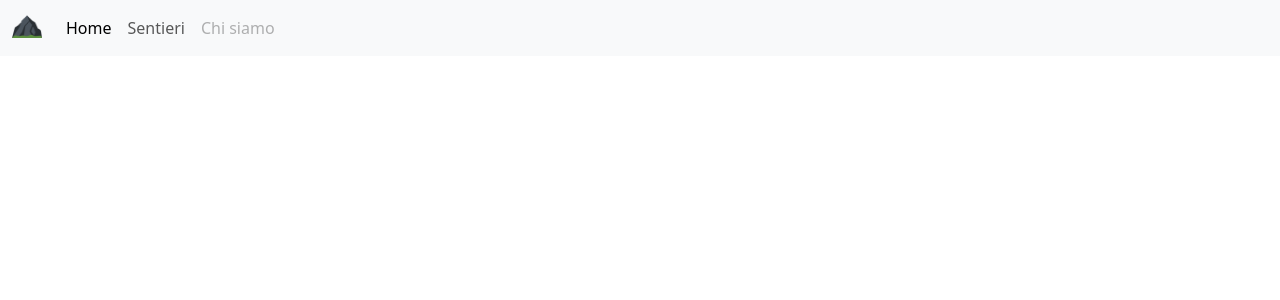
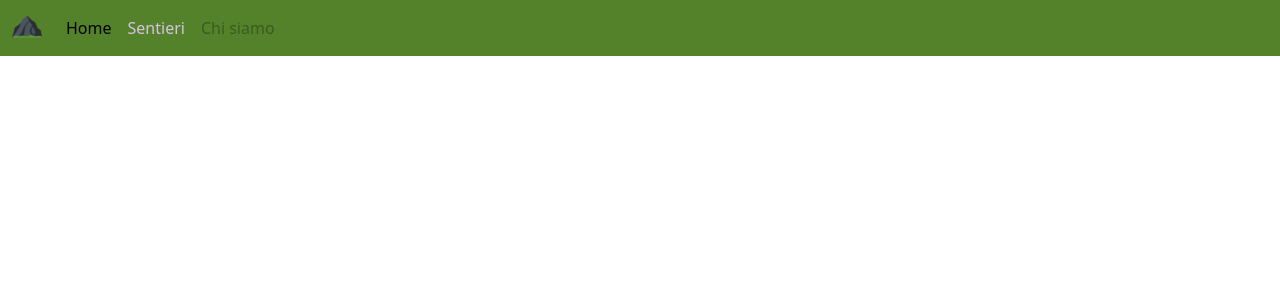
Before and after one commit to marzia-blasi/travel-journal-app, a React (Vite) app: page / in a window 1280 px wide. Shown: the top 300 px of the page. Built offline with nearby package versions, Linux system fonts and the light colour scheme.

Commit message:
add Default Layout Header

```diff
--- a/src/App.jsx
+++ b/src/App.jsx
@@ -1,4 +1,7 @@
 import { BrowserRouter, Routes, Route } from "react-router-dom";
+
+// Layout - Header - Footer
+import DefaultLayout from "./layouts/DefaultLayout";
 
 // Pages
 
@@ -9,8 +12,7 @@ function App() {
     <>
       <BrowserRouter>
         <Routes>
-          <Route>
-            layou di default
+          <Route element={<DefaultLayout />}>
             <Route>Pagina di 404</Route>
             <Route index element={<HomePage />} />
             <Route>paina dei luoghi</Route>
--- /dev/null
+++ b/src/components/Header.jsx
@@ -0,0 +1,50 @@
+import { Link, NavLink } from "react-router-dom";
+
+export default function Header() {
+  return (
+    <nav className="navbar navbar-expand-lg ">
+      <div className="container-fluid">
+        <a className="navbar-brand" href="#">
+          <img
+            src="./src/assets/img/logo_32x32.png"
+            alt="Logo"
+            width={30}
+            height={24}
+            className="d-inline-block align-text-top"
+          />
+        </a>
+        <button
+          className="navbar-toggler"
+          type="button"
+          data-bs-toggle="collapse"
+          data-bs-target="#navbarNav"
+          aria-controls="navbarNav"
+          aria-expanded="false"
+          aria-label="Toggle navigation"
+        >
+          <span className="navbar-toggler-icon" />
+        </button>
+        <div className="collapse navbar-collapse" id="navbarNav">
+          <ul className="navbar-nav">
+            <li className="nav-item">
+              <a className="nav-link active" aria-current="page" href="#">
+                Home
+              </a>
+            </li>
+            <li className="nav-item">
+              <a className="nav-link" href="#">
+                Sentieri
+              </a>
+            </li>
+
+            <li className="nav-item">
+              <a className="nav-link disabled" aria-disabled="true">
+                Chi siamo
+              </a>
+            </li>
+          </ul>
+        </div>
+      </div>
+    </nav>
+  );
+}
--- a/src/index.css
+++ b/src/index.css
@@ -1 +1,37 @@
 @import "bootstrap";
+
+/*Color Palette*/
+
+:root {
+  /* CSS HEX */
+  --drab-dark-brown: #424025ff;
+  --drab-dark-brown-2: #5b4f34ff;
+  --coyote: #735e42ff;
+  --dark-moss-green: #375a12ff;
+  --avocado: #53802bff;
+  --pistachio: #83bc62ff;
+  --plum: #9d418aff;
+  --african-violet: #ba81b8ff;
+  --thistle: #d6c1e5ff;
+
+  /* CSS HSL */
+  --drab-dark-brown: hsla(56, 28%, 20%, 1);
+  --drab-dark-brown-2: hsla(42, 27%, 28%, 1);
+  --coyote: hsla(34, 27%, 35%, 1);
+  --dark-moss-green: hsla(89, 67%, 21%, 1);
+  --avocado: hsla(92, 50%, 34%, 1);
+  --pistachio: hsla(98, 40%, 56%, 1);
+  --plum: hsla(312, 41%, 44%, 1);
+  --african-violet: hsla(302, 29%, 62%, 1);
+  --thistle: hsla(275, 41%, 83%, 1);
+}
+
+/*Header - Navbar*/
+
+.navbar {
+  background-color: var(--avocado);
+
+  .nav-link {
+    color: var(--thistle);
+  }
+}
--- /dev/null
+++ b/src/layouts/DefaultLayout.jsx
@@ -0,0 +1,13 @@
+import { Outlet } from "react-router-dom";
+
+import Header from "../components/Header";
+
+export default function DefaultLayout() {
+  return (
+    <>
+      <Header />
+
+      <Outlet />
+    </>
+  );
+}
--- a/src/pages/Homepage.jsx
+++ b/src/pages/Homepage.jsx
@@ -1,50 +1,3 @@
 export default function HomePage() {
-  return (
-    <>
-      <nav className="navbar navbar-expand-lg bg-body-tertiary">
-        <div className="container-fluid">
-          <a className="navbar-brand" href="#">
-            <img
-              src="./src/assets/img/logo_32x32.png"
-              alt="Logo"
-              width={30}
-              height={24}
-              className="d-inline-block align-text-top"
-            />
-          </a>
-          <button
-            className="navbar-toggler"
-            type="button"
-            data-bs-toggle="collapse"
-            data-bs-target="#navbarNav"
-            aria-controls="navbarNav"
-            aria-expanded="false"
-            aria-label="Toggle navigation"
-          >
-            <span className="navbar-toggler-icon" />
-          </button>
-          <div className="collapse navbar-collapse" id="navbarNav">
-            <ul className="navbar-nav">
-              <li className="nav-item">
-                <a className="nav-link active" aria-current="page" href="#">
-                  Home
-                </a>
-              </li>
-              <li className="nav-item">
-                <a className="nav-link" href="#">
-                  Sentieri
-                </a>
-              </li>
-
-              <li className="nav-item">
-                <a className="nav-link disabled" aria-disabled="true">
-                  Chi siamo
-                </a>
-              </li>
-            </ul>
-          </div>
-        </div>
-      </nav>
-    </>
-  );
+  return <></>;
 }
```
